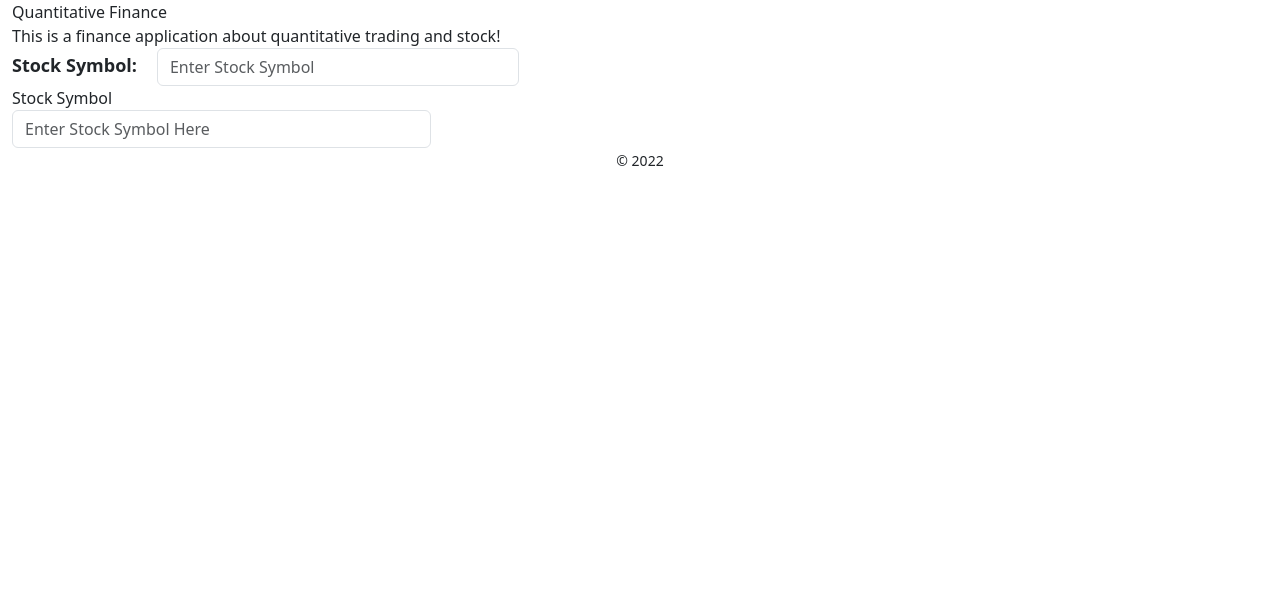
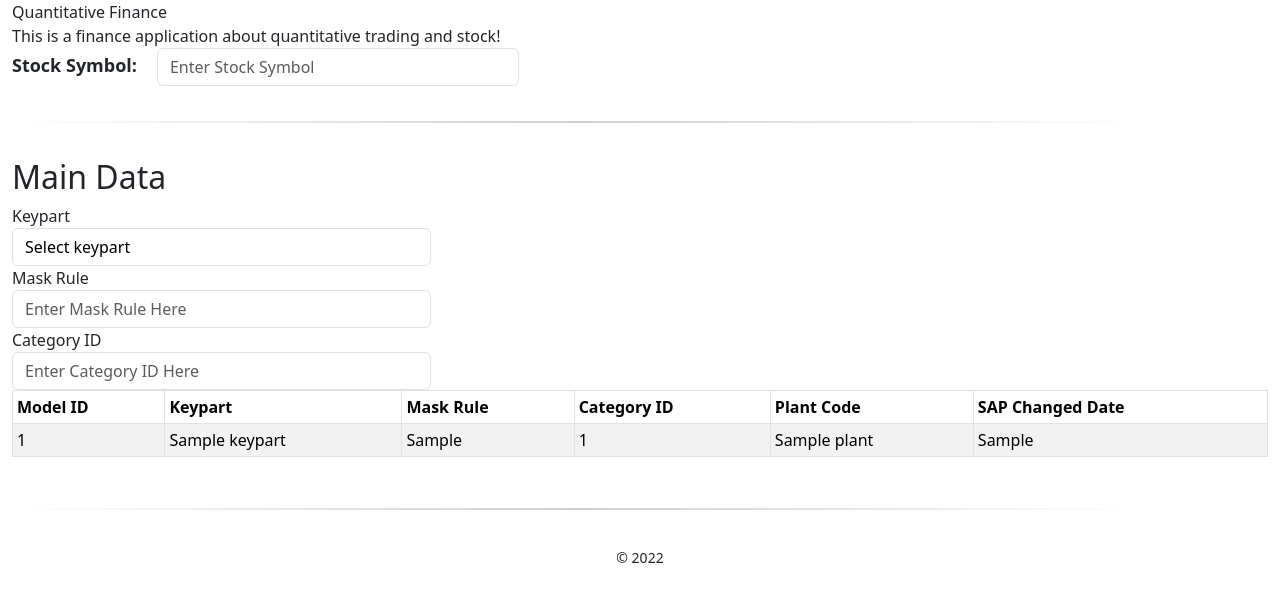
Before and after one commit to quananhle/Quantitative-Finance-Stock-Prediction-with-Django-framework, a Django app: template stock/templates/stock.html in a window 1280 px wide. Shown: the top 602 px of the page. Run offline with Django 4.2, Linux system fonts and the light colour scheme; the template is opened without the code that fills it: most values are stand-ins (such as "Sample title", 1, 10 or a date in 2020); parts of the project's set-up code (start-up, migrations or seed data) failed here and were passed over; some libraries are stand-ins or nearby versions.

Commit message:
Input and button POST method

```diff
--- a/stock/templates/stock.html
+++ b/stock/templates/stock.html
@@ -23,10 +23,13 @@
                         <div class="loader form-group mx-sm-2 mb-1" id="spinner"></div>
                     </div>
                 </div>
-                <div class="form-group col-md-4">
+                <!-- <div class="form-group col-md-4">
                     <label for="inputMaskRule">Stock Symbol</label>
                     <input type="text" style="color: #000000;" class="form-control" id="inputMaskRule" placeholder="Enter Stock Symbol Here">
-                </div>
+                </div> -->
+                <div class="col-md-12 " style="height: 0.5cm; visibility: hidden;"></div>
+                <hr style="border: 0; height: 2px; width:90%; background-image: linear-gradient(to right, rgba(0, 0, 0, 0), rgba(0, 0, 0, 0.75), rgba(0, 0, 0, 0));">
+                <div class="col-md-12 " style="height: 0.5cm; visibility: hidden;"></div>
                 {% if stock_info %}
                 <div id="stock-info-section">
                     <table class="table table-hover tbl-font table-striped table-bordered table-sm align-act-buttons" id="stock-company-table">
@@ -49,6 +52,53 @@
                     </table>
                 </div>
                 {% endif %}
+                <header><h2>Main Data</h2></header>
+                <div class="form-row" method="POST">
+                    {% csrf_token %}
+                    <div class="form-group col-md-4">
+                        <label for="inputKeypart">Keypart</label>
+                        <select class="form-control" style="color: #000000;" id="inputKeypart" name="inputKeypart">
+                            <option value="" disabled selected>Select keypart</option>
+                            <option value="1">On</option>
+                            <option value="0">Off</option>
+                        </select>
+                    </div>
+                    <div class="form-group col-md-4">
+                        <label for="inputMaskRule">Mask Rule</label>
+                        <input type="text" style="color: #000000;" class="form-control" id="inputMaskRule" placeholder="Enter Mask Rule Here">
+                    </div>
+                    <div class="form-group col-md-4">
+                        <label for="inputCategoryID">Category ID</label>
+                        <input type="text" style="color: #000000;" class="form-control" id="inputCategoryID" placeholder="Enter Category ID Here">
+                    </div>
+                </div>
+                <table class="table table-hover tbl-font table-striped table-bordered table-sm align-act-buttons" id="form-tracking-master-table">
+                    <thead>
+                        <tr>
+                            <th scope="col">Model ID</th>
+                            <th scope="col">Keypart</th>
+                            <th scope="col">Mask Rule</th>
+                            <th scope="col">Category ID</th>
+                            <th scope="col">Plant Code</th>
+                            <th scope="col">SAP Changed Date</th>
+                        </tr>
+                    </thead>
+                    <tbody>
+                        <tr>
+                                <td> {{ model_id    }}</td>
+                                <td> {{ keypart     }}</td>
+                                <td> {{ mask_rule   }}</td>
+                                <td> {{ category_id }}</td>
+                                <td> {{ plant       }}</td>
+                                <td> {{ sap_changed }}</td>
+                        </tr>
+                    </tbody>
+                </table>
+
+                <div class="col-md-12 " style="height: 0.5cm; visibility: hidden;"></div>
+                <!-- <hr style="border: 0; width:75%; height: 1px;  background: #333; background-image: linear-gradient(to right, #ccc, #333, #ccc);"> -->
+                <hr style="border: 0; height: 2px; width:90%; background-image: linear-gradient(to right, rgba(0, 0, 0, 0), rgba(0, 0, 0, 0.75), rgba(0, 0, 0, 0));">
+                <div class="col-md-12 " style="height: 0.5cm; visibility: hidden;"></div>
             </body>
             <footer class="text-center">
                 <div class="mb-2">
```
